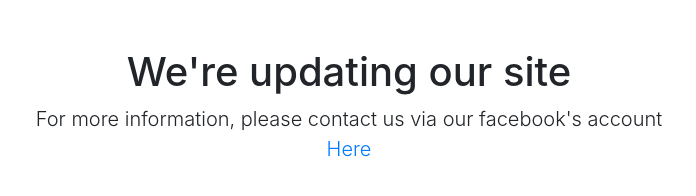
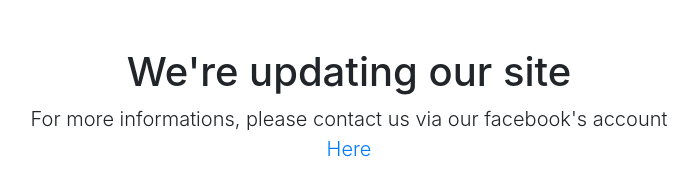
Before and after one commit to namxle/tourism-website, a plain HTML site: page index.html in a window 1280 px wide. Shown: the full height of the page, 291-987 px from the left. Drawn offline with nearby package versions, Linux system fonts and the light colour scheme.

Commit message:
Update index.html

```diff
--- a/index.html
+++ b/index.html
@@ -19,7 +19,7 @@
 			<div class="starter-template text-center mt-5">
 				<h1>We're updating our site</h1>
 				<p class="lead">
-					For more information, please contact  us via our facebook's account<br />
+					For more informations, please contact  us via our facebook's account<br />
 					<a href="https://www.facebook.com/profile.php?id=100063009651253&mibextid=LQQJ4d">
                         Here
                     </a>
```
